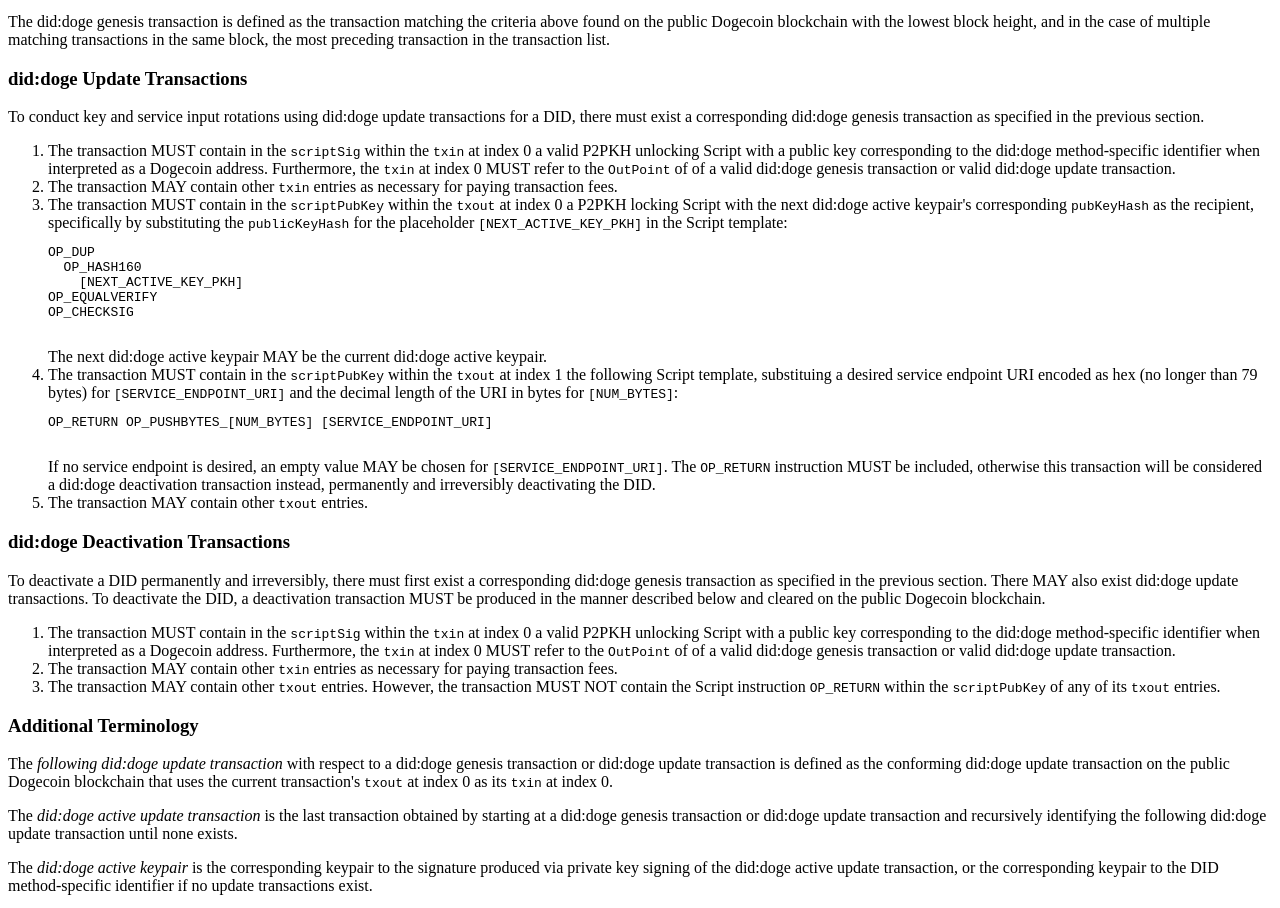
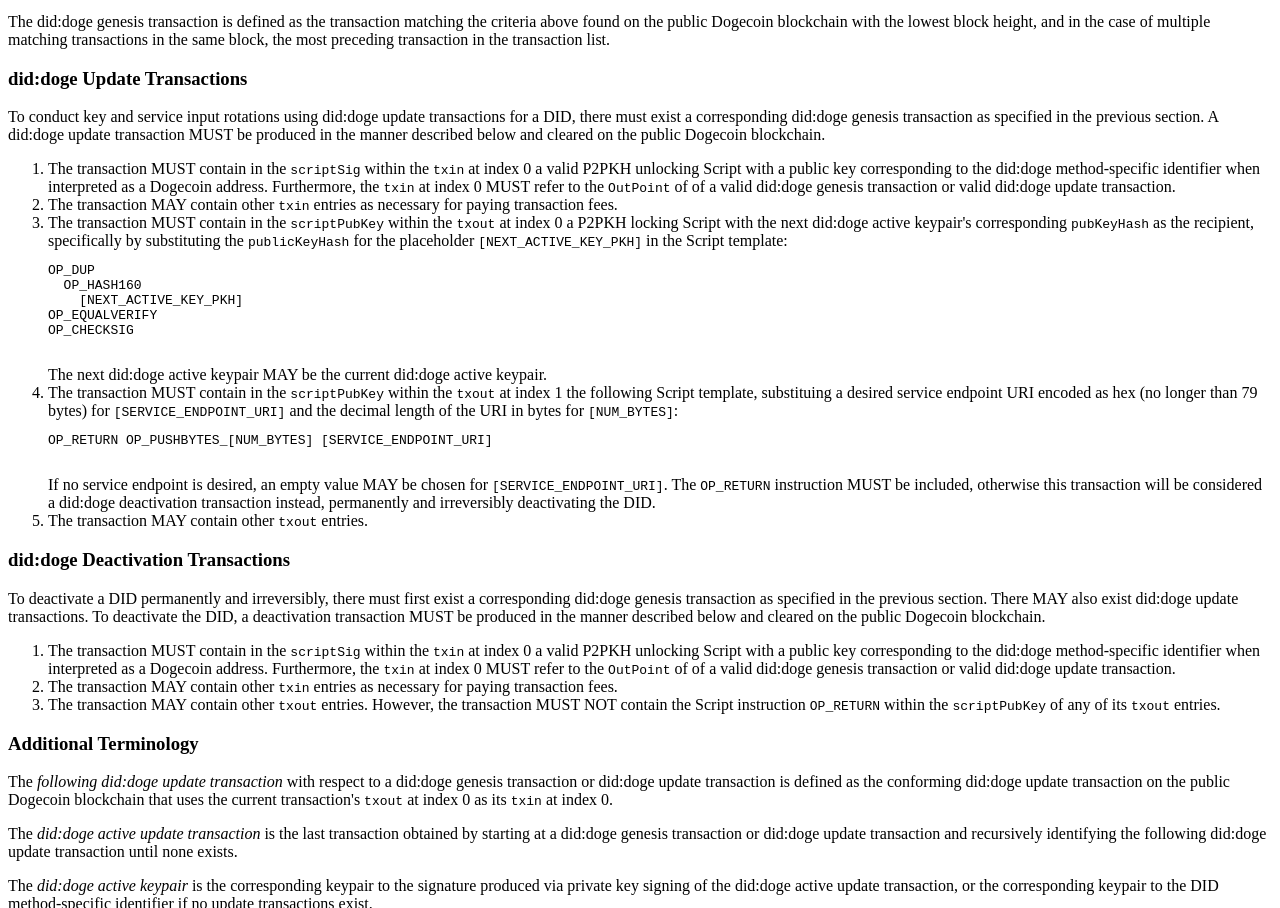
Before and after one commit to spruceid/did-doge, a plain HTML site: page index.html in a window 1280 px wide. Shown: the part 1632-2540 px from the top of the page. Drawn offline with Linux system fonts and the light colour scheme; a script that the page names is missing.

Commit message:
improve verbiage around update tx

```diff
--- a/index.html
+++ b/index.html
@@ -164,7 +164,9 @@ OP_RETURN OP_PUSHBYTES_49
   <h3>did:doge Update Transactions</h3>
   <p> To conduct key and service input rotations using did:doge update
       transactions for a DID, there must exist a corresponding did:doge genesis
-      transaction as specified in the previous section.</p>
+      transaction as specified in the previous section. A did:doge update
+      transaction MUST be produced in the manner described below and cleared on
+      the public Dogecoin blockchain.</p>
   <ol>
     <li>The transaction MUST contain in the <code>scriptSig</code> within the
         <code>txin</code> at index 0 a valid P2PKH unlocking Script with a
```
